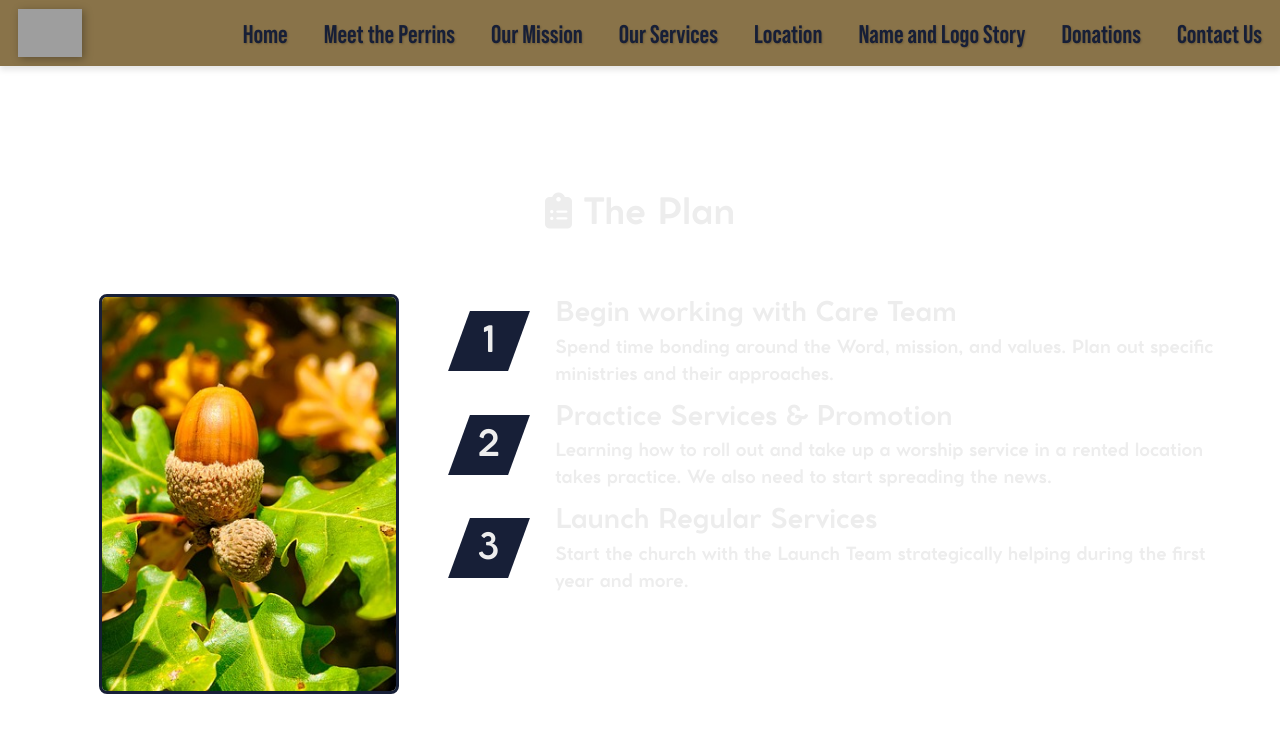
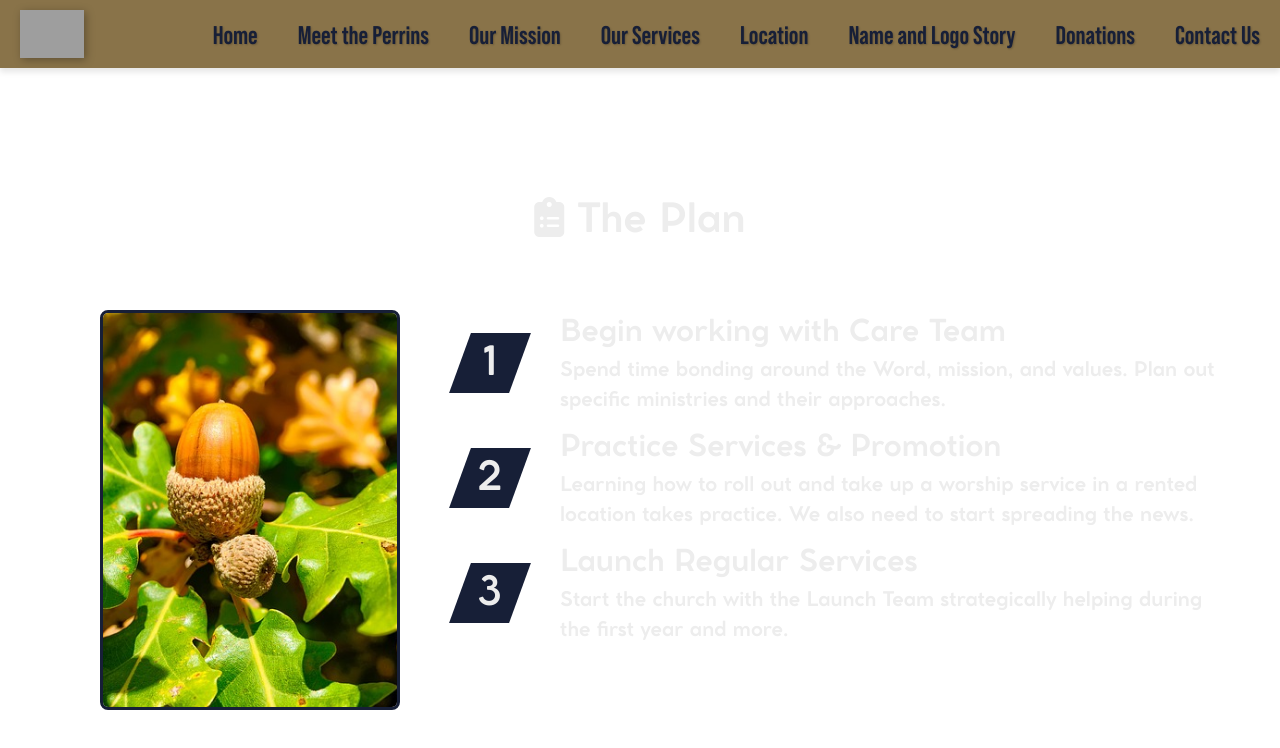
Before and after one commit to Mitsananikone/loc-all, a Next.js app: page /plan/plan in a window 1280 px wide. Shown: the top 748 px of the page. Built offline with nearby package versions, Linux system fonts and the light colour scheme; grey boxes are pictures that could not be loaded.

Commit message:
Update to globals.css

```diff
--- a/styles/globals.css
+++ b/styles/globals.css
@@ -16,87 +16,115 @@
   --base-font-size: 16px;
 }
 
-/* === Font Faces === */
+/* === Font Faces with Better Fallbacks === */
 @font-face {
   font-family: 'Coco Pro Bold';
   src: local('Coco Pro Bold'),
-       url('/fonts/cocomat-pro-bold.ttf') format('truetype');
-  font-weight: bold;
+       local('CocoPro-Bold'),
+       url('/fonts/cocomat-pro-bold.ttf') format('truetype'),
+       url('/fonts/cocomat-pro-bold.woff') format('woff'),
+       url('/fonts/cocomat-pro-bold.woff2') format('woff2');
+  font-weight: 700;
   font-style: normal;
-  font-display: swap; /* Ensure text is visible during font load */
+  font-display: swap;
 }
 
 @font-face {
   font-family: 'Bebas Neue Pro Bold';
   src: local('Bebas Neue Pro Bold'),
-       url('/fonts/bebasneuepro-bold.otf') format('opentype');
-  font-weight: bold;
+       local('BebasNeuePro-Bold'),
+       url('/fonts/bebasneuepro-bold.otf') format('opentype'),
+       url('/fonts/bebasneuepro-bold.woff') format('woff'),
+       url('/fonts/bebasneuepro-bold.woff2') format('woff2');
+  font-weight: 700;
   font-style: normal;
-  font-display: swap; /* Ensure text is visible during font load */
+  font-display: swap;
 }
 
-/* === Global Reset === */
+/* === Global Reset with Enhanced Compatibility === */
 *,
 *::before,
 *::after {
   box-sizing: border-box;
   padding: 0;
   margin: 0;
+  -webkit-tap-highlight-color: transparent; /* Remove tap highlight on mobile */
 }
 
 html {
   font-family: 'Coco Pro Bold', 'Bebas Neue Pro Bold', Arial, sans-serif;
   background-color: var(--background-color);
-  max-width: 100vw;
+  width: 100%;
+  min-height: 100%;
   overflow-x: hidden;
-  height: 100%;
   scroll-behavior: smooth;
-  -webkit-text-size-adjust: 100%; /* Prevent font scaling in landscape on iOS */
-  -moz-osx-font-smoothing: grayscale; /* Improve font rendering on macOS */
-  -webkit-font-smoothing: antialiased; /* Improve font rendering on WebKit */
-  font-size: var(--base-font-size); /* Set base font size */
+  -webkit-text-size-adjust: 100%;
+  -moz-osx-font-smoothing: grayscale;
+  -webkit-font-smoothing: antialiased;
+  font-size: var(--base-font-size);
+  text-rendering: optimizeLegibility;
 }
 
 body {
   font-family: 'Coco Pro Bold', 'Bebas Neue Pro Bold', Arial, sans-serif;
   margin: 0;
+  padding: 0;
+  width: 100%;
+  min-height: 100vh;
   background-size: cover;
   background-position: center;
   background-repeat: no-repeat;
   background-attachment: fixed;
-  height: 100%;
-  overflow: auto;
-  line-height: 1.5; /* Improve readability */
-  color: var(--foreground-color); /* Ensure text color is consistent */
+  overflow-x: hidden;
+  line-height: 1.5;
+  color: var(--foreground-color);
+  display: flex;
+  flex-direction: column;
 }
 
-/* === Links === */
+/* === Links with Better Accessibility === */
 a {
   color: inherit;
   text-decoration: none;
+  -webkit-tap-highlight-color: rgba(0,0,0,0.1);
 }
 
 a:hover,
-a:focus {
-  text-decoration: underline; /* Add hover/focus states for accessibility */
+a:focus,
+a:active {
+  text-decoration: underline;
+  outline: none; /* Remove default outline and replace with custom */
 }
 
-/* === Images === */
+/* Focus styles for keyboard navigation */
+:focus-visible {
+  outline: 2px solid var(--secondary-color);
+  outline-offset: 2px;
+}
+
+/* === Images with Intrinsic Ratio === */
 img {
   max-width: 100%;
   height: auto;
-  display: block; /* Remove extra space below images */
+  display: block;
+  border-style: none; /* Remove border on images inside links in IE */
+}
+
+/* SVG fallback */
+svg {
+  fill: currentColor;
 }
 
 /* === Responsive Adjustments === */
 
 /* Mobile (up to 480px) */
-/* === Responsive Adjustments === */
-
-/* Mobile (up to 480px) */
 @media (max-width: 480px) {
   html {
-    font-size: 18px; /* Small font size for mobile */
+    font-size: 15px;
+  }
+
+  body {
+    -webkit-overflow-scrolling: touch; /* Smooth scrolling on iOS */
   }
 
   .contentRow {
@@ -111,47 +139,43 @@ img {
   .description {
     text-align: center;
   }
-
 }
 
 /* Tablet (481px to 768px) */
 @media (min-width: 481px) and (max-width: 768px) {
   html {
-    font-size: 20px; /* Medium font size for tablets */
+    font-size: 18px;
   }
-
 }
 
 /* Tablet Landscape / Small Desktop (769px to 1024px) */
 @media (min-width: 769px) and (max-width: 1024px) {
   html {
-    font-size: 20px; /* Larger font size for tablet landscape / small desktop */
+    font-size: 20px;
   }
 
   .responsive-wrapper {
     margin-left: 10vw;
     margin-right: 10vw;
   }
-
 }
 
 /* Desktop (1025px to 1499px) */
 @media (min-width: 1025px) and (max-width: 1499px) {
   html {
-    font-size: 18px; /* Large font size for desktop */
+    font-size: 20px;
   }
 
   .responsive-wrapper {
-    margin-left: 10vw;
-    margin-right: 10vw;
+    margin-left: 20vw;
+    margin-right: 20vw;
   }
-
 }
 
 /* Extra Large Screens (1500px and above) */
 @media (min-width: 1500px) {
   html {
-    font-size: 18px; /* Extra large font size for large screens */
+    font-size: 20px;
   }
 
   .responsive-wrapper {
@@ -165,79 +189,60 @@ img {
   }
 }
 
-/* .thumbnail {
-  width: 60px;
-  height: 60px;
-  border-radius: 5px;
-  cursor: pointer;
-  border: 2px solid transparent;
-  object-fit: cover;
-  opacity: 0.5;
-  transition: opacity 0.3s ease, border-color 0.3s ease;
-}
-
-.activeThumbnail {
-  opacity: 1;
-  border-color: var(--primary-color);
-} */
-
-/* === Dark Mode === */
-@media (prefers-color-scheme: dark) {
-  html {
-    color-scheme: dark;
-  }
-
-  body {
-    background-color: white;
-    color: var(--primary-color);
-  }
-}
-
-/* === Utility Classes === */
-.sr-only {
-  position: absolute;
-  width: 1px;
-  height: 1px;
-  padding: 0;
-  margin: -1px;
-  overflow: hidden;
-  clip: rect(0, 0, 0, 0);
-  white-space: nowrap;
-  border: 0;
-}
-
 /* === Cross-Browser Compatibility Fixes === */
 button,
 input,
 optgroup,
 select,
 textarea {
-  font-family: inherit; /* Ensure form elements use the same font */
-  font-size: 100%; /* Prevent form elements from being too small */
-  line-height: 1.15; /* Improve line height for form elements */
-  margin: 0; /* Remove default margin */
+  font-family: inherit;
+  font-size: 100%;
+  line-height: 1.15;
+  margin: 0;
+  -webkit-appearance: none; /* Remove default styling on iOS */
+  -moz-appearance: none;
+  appearance: none;
+  border-radius: 0; /* Fix rounded corners on iOS */
 }
 
 button,
 input {
-  overflow: visible; /* Fix overflow in IE */
+  overflow: visible;
 }
 
 button,
 select {
-  text-transform: none; /* Prevent uppercase text in buttons */
+  text-transform: none;
 }
 
+/* Remove inner padding and border in Firefox */
+button::-moz-focus-inner,
+[type="button"]::-moz-focus-inner,
+[type="reset"]::-moz-focus-inner,
+[type="submit"]::-moz-focus-inner {
+  border-style: none;
+  padding: 0;
+}
+
+/* Correct cursor style */
 button,
 [type="button"],
 [type="reset"],
 [type="submit"] {
-  -webkit-appearance: button; /* Fix button styling in Safari */
+  cursor: pointer;
 }
 
-/* === Scrollbar Styling (Optional) === */
+/* === Scrollbar Styling with Fallbacks === */
+/* Firefox */
+* {
+  scrollbar-width: thin;
+  scrollbar-color: var(--secondary-color) var(--background-color);
+}
+
+/* WebKit browsers */
 ::-webkit-scrollbar {
   width: 8px;
+  height: 8px; /* For horizontal scrollbars */
 }
 
 ::-webkit-scrollbar-track {
@@ -252,3 +257,39 @@ button,
 ::-webkit-scrollbar-thumb:hover {
   background: var(--secondary-color-light);
 }
+
+/* === Print Styles === */
+@media print {
+  *,
+  *::before,
+  *::after {
+    background: transparent !important;
+    color: #000 !important;
+    box-shadow: none !important;
+    text-shadow: none !important;
+  }
+
+  a,
+  a:visited {
+    text-decoration: underline;
+  }
+
+  a[href]::after {
+    content: " (" attr(href) ")";
+  }
+
+  /* Don't show links that are fragment identifiers */
+  a[href^="#"]::after {
+    content: "";
+  }
+}
+
+/* === Safe Area Insets for Notched Devices === */
+@supports (padding: max(0px)) {
+  body {
+    padding-left: env(safe-area-inset-left);
+    padding-right: env(safe-area-inset-right);
+    padding-top: env(safe-area-inset-top);
+    padding-bottom: env(safe-area-inset-bottom);
+  }
+}
```
